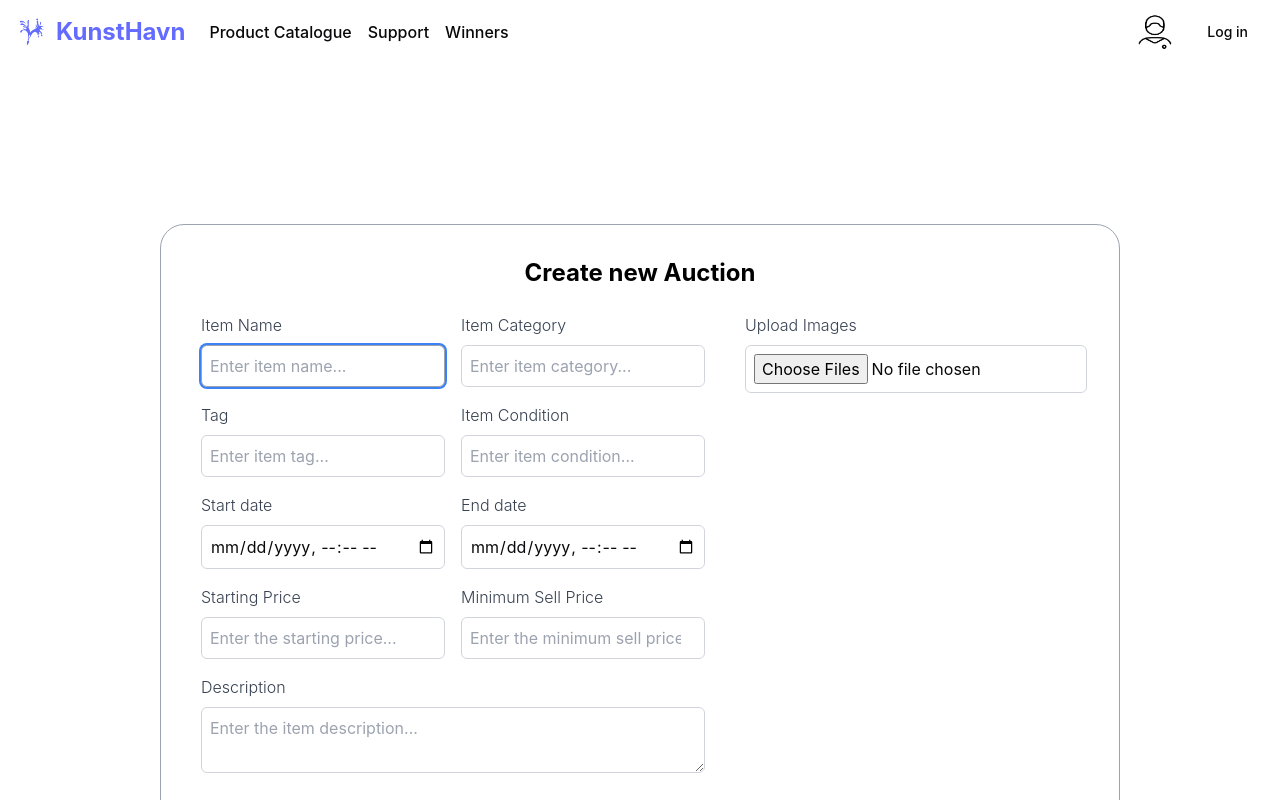
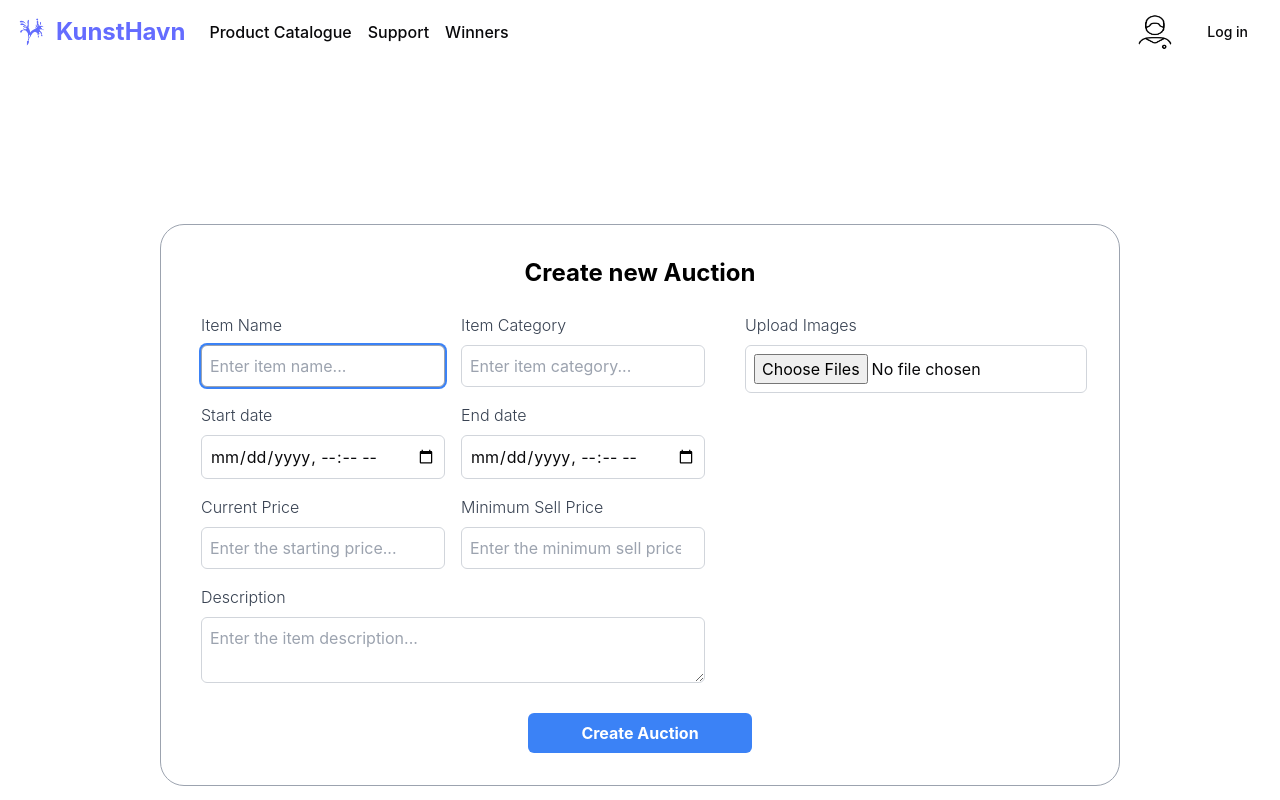
Before and after one commit to CDIO-gr-17/DevOps-fullstack, a React (Vite) app in the folder Frontend/: page /new-auction in a window 1280 px wide. Shown: the top 800 px of the page. Built offline with nearby package versions, Linux system fonts and the light colour scheme.

Commit message:
Fix variable names and remove unused code

```diff
--- a/Frontend/src/views/newAuctionPage.tsx
+++ b/Frontend/src/views/newAuctionPage.tsx
@@ -5,13 +5,11 @@ import { Auction, createAuction } from "@/services/auctionService";
 function NewAuctionPage() {
   const [itemName, setItemName] = useState("");
   const [description, setDescription] = useState("");
-  const [startPrice, setStartPrice] = useState("");
-  const [minPrice, setMinPrice] = useState("");
+  const [minPrice, setStartPrice] = useState("");
+  const [currentPrice, setMinPrice] = useState("");
   const [startDate, setStartDate] = useState("");
   const [endDate, setEndDate] = useState("");
   const [itemCategory, setItemCategory] = useState("");
-  const [itemCondition, setItemCondition] = useState("");
-  const [tag, setTag] = useState("");
   const [images, setImages] = useState<File[]>([]);
   const [imagePreviews, setImagePreviews] = useState<string[]>([]);
   const [minStartDate, setMinStartDate] = useState("");
@@ -83,16 +81,14 @@ function NewAuctionPage() {
   const handleSubmit = async (e: React.FormEvent) => {
     e.preventDefault();
     const auction: Auction = {
-      title: itemName,
+      itemName: itemName,
       description,
-      startingPrice: parseFloat(startPrice),
+      currentPrice: parseFloat(currentPrice),
       minPrice: parseFloat(minPrice),
       itemCategory,
-      itemCondition,
-      tag,
-      image: images.toString(), // Skal med sikkerhed ændres så håndteringen af billeder er korrekt
       startDate: new Date(startDate),
       endDate: new Date(endDate),
+      image: images.toString(), // Skal med sikkerhed ændres så håndteringen af billeder er korrekt
     };
     try {
       const createdAuction = await createAuction(auction);
@@ -172,46 +168,6 @@ function NewAuctionPage() {
             </div>
 
             <div className="flex mb-4">
-              {/* Item tag */}
-              <div className="flex-1 px-2">
-                <label
-                  className="flex text-gray-700 font-light mb-2"
-                  htmlFor="itemTag"
-                >
-                  Tag
-                </label>
-                <input
-                  type="text"
-                  id="itemTag"
-                  value={tag}
-                  onChange={(e) => setTag(e.target.value)}
-                  className="w-full border border-gray-300 p-2 rounded focus:outline-none focus:ring-2 focus:ring-blue-500"
-                  placeholder="Enter item tag..."
-                  required
-                />
-              </div>
-
-              {/* Item condition */}
-              <div className="flex-1 px-2">
-                <label
-                  className="flex text-gray-700 font-light mb-2"
-                  htmlFor="itemCondition"
-                >
-                  Item Condition
-                </label>
-                <input
-                  type="text"
-                  id="itemCondition"
-                  value={itemCondition}
-                  onChange={(e) => setItemCondition(e.target.value)}
-                  className="w-full border border-gray-300 p-2 rounded focus:outline-none focus:ring-2 focus:ring-blue-500"
-                  placeholder="Enter item condition..."
-                  required
-                />
-              </div>
-            </div>
-
-            <div className="flex mb-4">
               {/* Start date */}
               <div className="flex-1 px-2">
                 <label
@@ -251,18 +207,18 @@ function NewAuctionPage() {
               </div>
             </div>
             <div className="flex mb-4">
-              {/* Starting Price */}
+              {/* Current Price */}
               <div className="flex-1 px-2 ">
                 <label
                   className="flex text-gray-700 font-light mb-2"
-                  htmlFor="start-price"
+                  htmlFor="current-price"
                 >
-                  Starting Price
+                  Current Price
                 </label>
                 <input
                   type="number"
-                  id="start-price"
-                  value={startPrice}
+                  id="current-price"
+                  value={currentPrice}
                   onChange={(e) => setStartPrice(e.target.value)}
                   className="w-full border border-gray-300 p-2 rounded focus:outline-none focus:ring-2 focus:ring-blue-500"
                   placeholder="Enter the starting price..."
```
